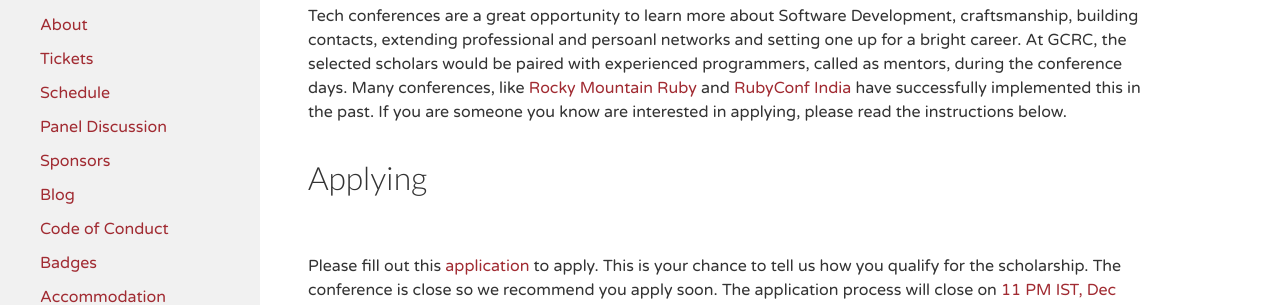
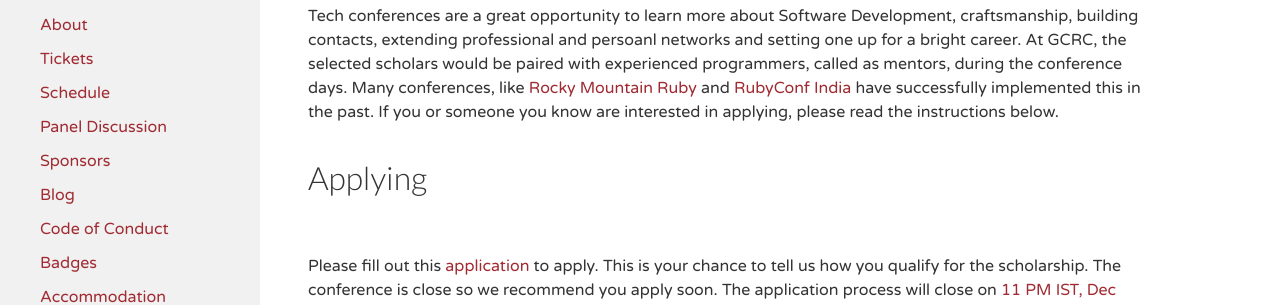
Before and after one commit to GardenCityRuby/GCRC2014, a Jekyll site: the page built from _posts/2013-12-20-announcing-opportunity-scholarships.md, in a window 1280 px wide and 900 px high, scrolled down 407 px. Shown: the part 182-487 px from the top of the window. Built offline with Jekyll 4.4.1, drawn with Linux system fonts in a browser that asks for light colours; nearby versions of some CDN libraries; comment, search, counter and statistics services are not loaded.

Commit message:
Fix typos

```diff
--- a/_posts/2013-12-20-announcing-opportunity-scholarships.md
+++ b/_posts/2013-12-20-announcing-opportunity-scholarships.md
@@ -3,14 +3,14 @@
 title: "Announcing Opportunity Scholarships"
 author_name: Swanand
 author_twitter: _swanand
-description: Garden City RubyConf is delighted to announce 10 Opportunity Scholarships deserving candidates
+description: Garden City RubyConf is delighted to announce 10 Opportunity Scholarships to deserving candidates
 tags: [opportunity-scholarships scholarships]
 comments: true
 ---
 
 Garden City RubyConf is announcing 10 Opportunity Scholarships for anyone who wants to be there, but need financial assistance.  We encourage students, women and other under-represented groups to apply for the scholarships.
 
-Tech conferences are a great opportunity to learn more about Software Development, craftsmanship, building contacts, extending professional and persoanl networks and setting one up for a bright career.  At GCRC, the selected scholars would be paired with experienced programmers, called as mentors, during the conference days.  Many conferences, like [Rocky Mountain Ruby](http://rockymtnruby.com/2012/scholarship) and [RubyConf India](http://lanyrd.com/2013/rubyconfindia/calls/qqbk/) have successfully implemented this in the past.  If you are someone you know are interested in applying, please read the instructions below.
+Tech conferences are a great opportunity to learn more about Software Development, craftsmanship, building contacts, extending professional and persoanl networks and setting one up for a bright career.  At GCRC, the selected scholars would be paired with experienced programmers, called as mentors, during the conference days.  Many conferences, like [Rocky Mountain Ruby](http://rockymtnruby.com/2012/scholarship) and [RubyConf India](http://lanyrd.com/2013/rubyconfindia/calls/qqbk/) have successfully implemented this in the past.  If you or someone you know are interested in applying, please read the instructions below.
 
 
 <a name="Applying" />
```
